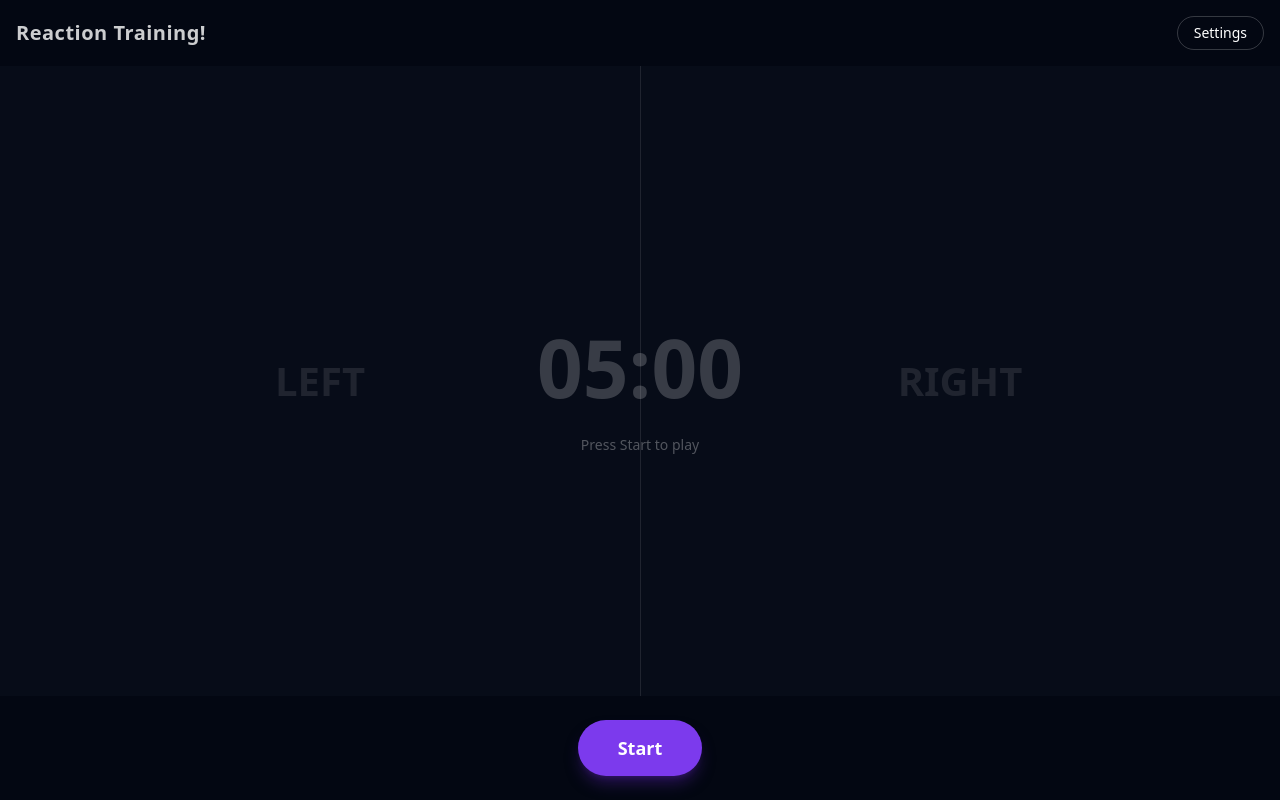
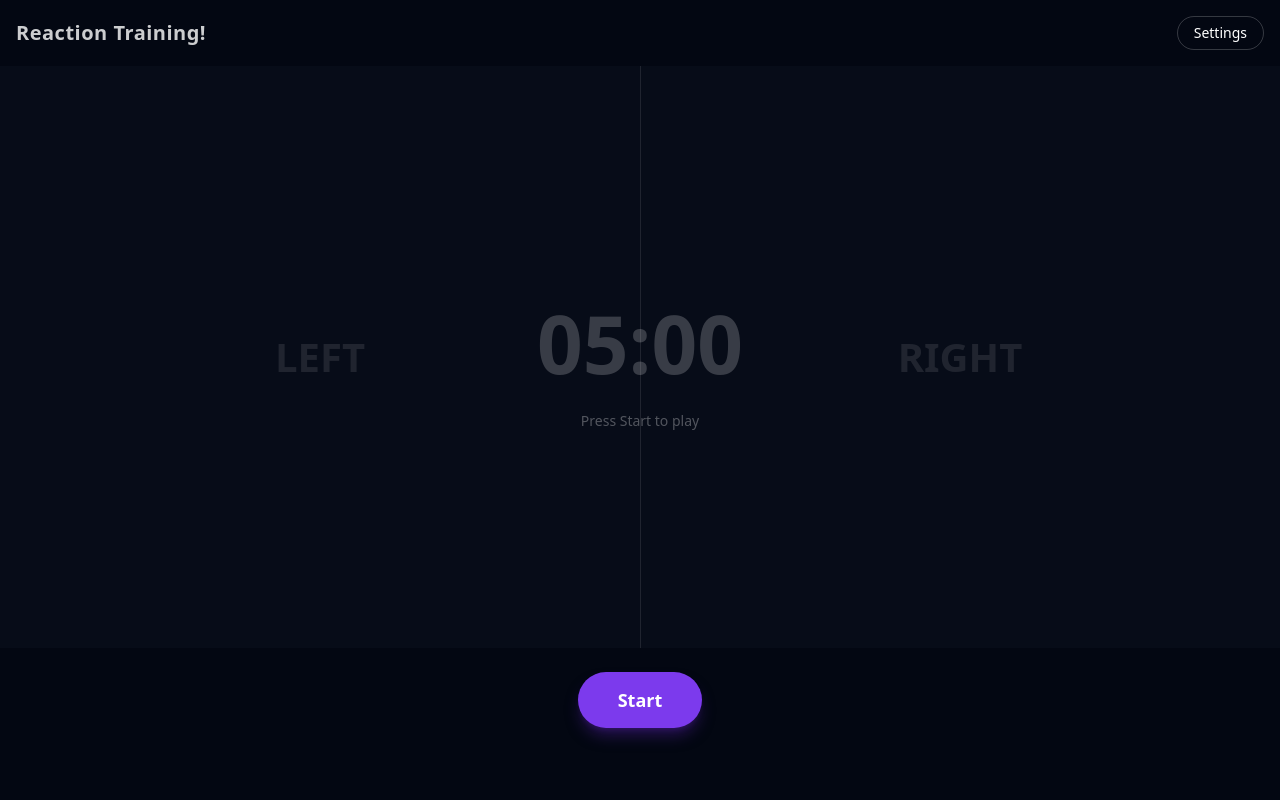
Before and after one commit to norrischeung/reaction-training, a React (Vite) app: page / in a window 1280 px wide. Built offline with nearby package versions, Linux system fonts and the light colour scheme.

Commit message:
Add files via upload
update

```diff
--- a/src/index.css
+++ b/src/index.css
@@ -73,3 +73,26 @@
     @apply font-sans antialiased bg-background text-foreground;
   }
 }
+
+html, body {
+  overflow: hidden;
+  overscroll-behavior: none;
+  touch-action: manipulation;
+  -webkit-user-select: none; /* Prevents text highlighting while tapping */
+}
+
+/* This locks the screen and ensures the game fits perfectly */
+html, body, #root {
+  height: 100%; /* Use the Dynamic Viewport Height 100dvh*/
+  width: 100vw;
+  margin: 0;
+  padding: 0;
+  overflow: hidden; /* Stops the scrolling completely */
+  overscroll-behavior: none;
+  touch-action: manipulation;
+}
+
+/* Make sure your main container also respects this height */
+.min-h-screen {
+  min-height: 100dvh !important;
+}
--- a/src/pages/Game.tsx
+++ b/src/pages/Game.tsx
@@ -134,7 +134,7 @@ export default function Game() {
   const rightActive = gameState === "result" && isRight;
 
   return (
-    <div className="min-h-screen flex flex-col bg-gray-950 text-white select-none overflow-hidden">
+    <div className="h-[100dvh] w-screen flex flex-col bg-gray-950 text-white select-none overflow-hidden" style={{ paddingBottom: 'calc(3rem + env(safe-area-inset-bottom))' }}>
       {/* Header */}
       <div className="flex items-center justify-between px-4 py-2 sm:py-4 z-10 relative">
         <h1 className="text-base sm:text-xl font-bold tracking-wide text-white/80">
@@ -313,7 +313,7 @@ export default function Game() {
           <div className="absolute inset-y-0 left-1/2 w-px bg-white/10" />
 
           {/* Center content */}
-          <div className="relative flex flex-col items-center gap-4">
+          <div className="relative flex-1 flex flex-col items-center justify-center gap-4 min-h-0">
             {gameState === "idle" && (
               <div className="text-center">
                 {settings.randomTime && (
```
